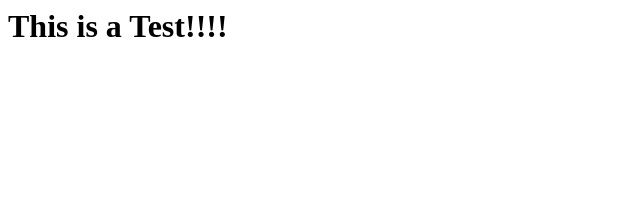
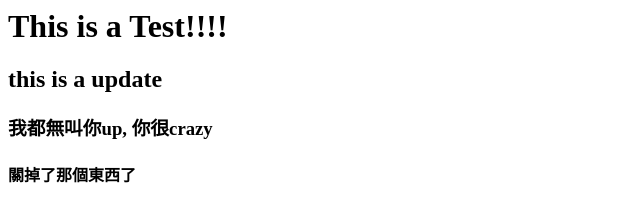
Before and after one commit to LibrasEdna/LibrasEdna.github.io, a plain HTML site: page index.html in a window 1280 px wide. Shown: the whole page, without its empty margins (0-640 px from the left). Drawn offline with Linux system fonts and the light colour scheme.

Commit message:
Try to updata

```diff
--- a/index.html
+++ b/index.html
@@ -7,5 +7,8 @@
 </head>
 <body>
     <h1>This is a Test!!!!</h1>
+    <h2>this is a update</h2>
+    <h3>我都無叫你up, 你很crazy</h3>
+    <h4>關掉了那個東西了</h4>
 </body>
 </html>
```
